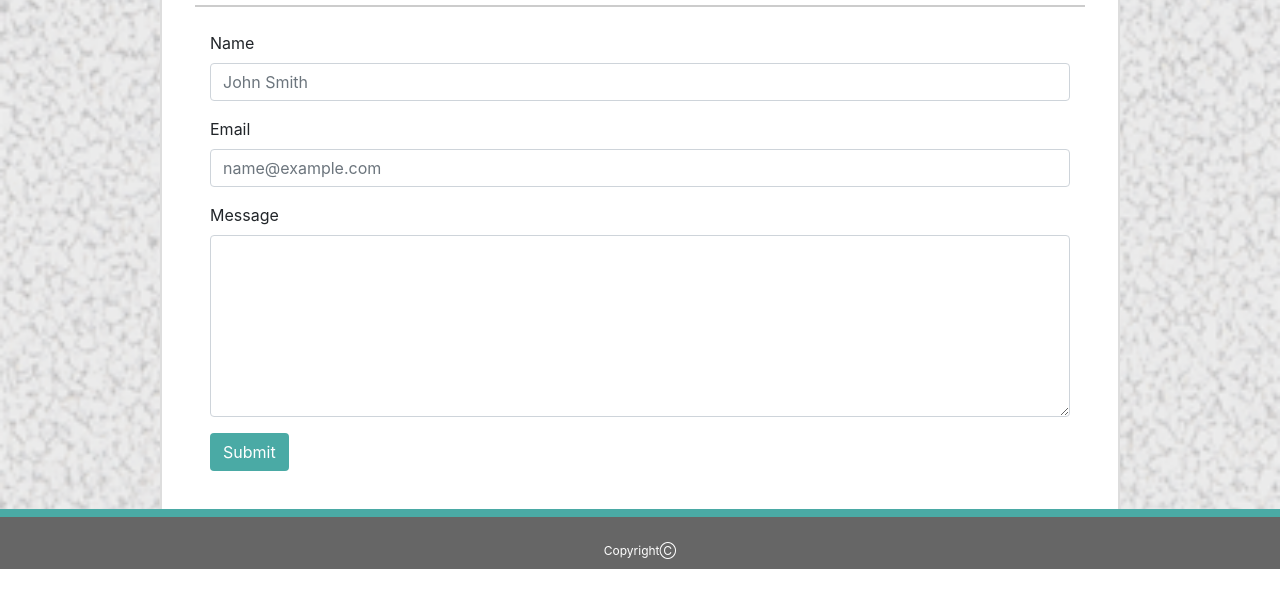
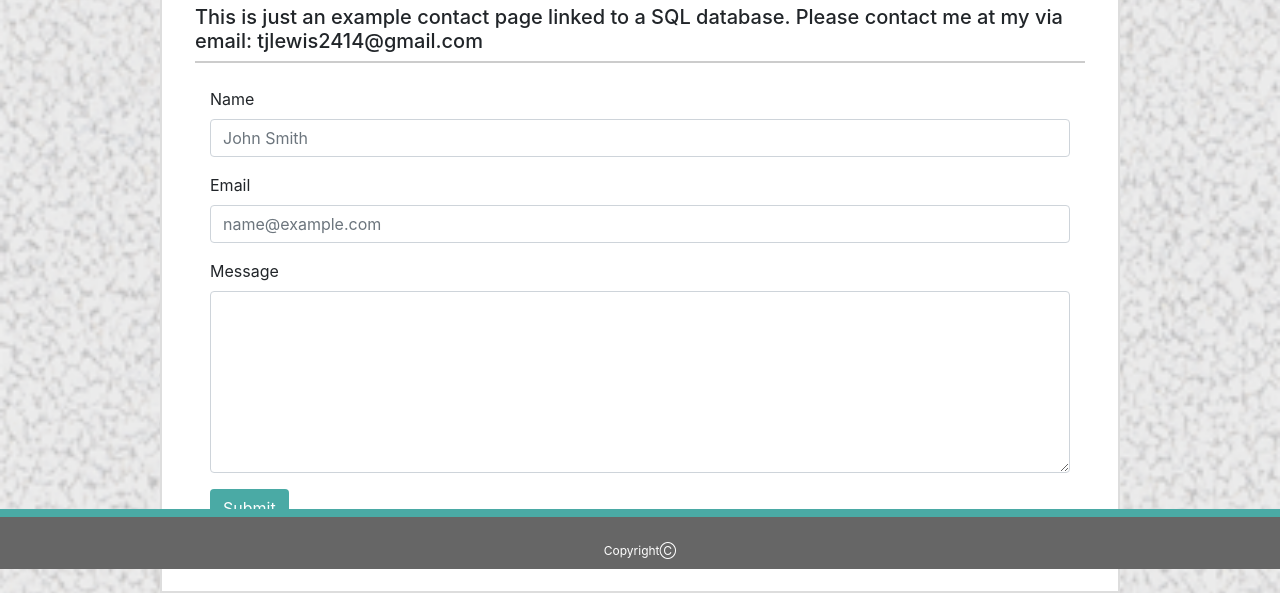
Before and after one commit to GrimbleLewis/Bootstrap-Portfolio, a website: page public/contact.html in a window 1280 px wide. Shown: the part 231-824 px from the top of the page. Before the commit the page ends 800 px from the top, so only its background shows below. Drawn offline with nearby package versions, Linux system fonts and the light colour scheme.

Commit message:
added email to contact page

```diff
--- a/public/contact.html
+++ b/public/contact.html
@@ -49,6 +49,7 @@
               <div class="row ">
                   <div class="col border-bottom px-0">
                   <h1 class="font-weight-bold pb-4 mt-0">Contact</h1>
+                  <h5>This is just an example contact page linked to a SQL database. Please contact me at my via email: tjlewis2414@gmail.com</h5>
                   </div>
 
               </div>
```
